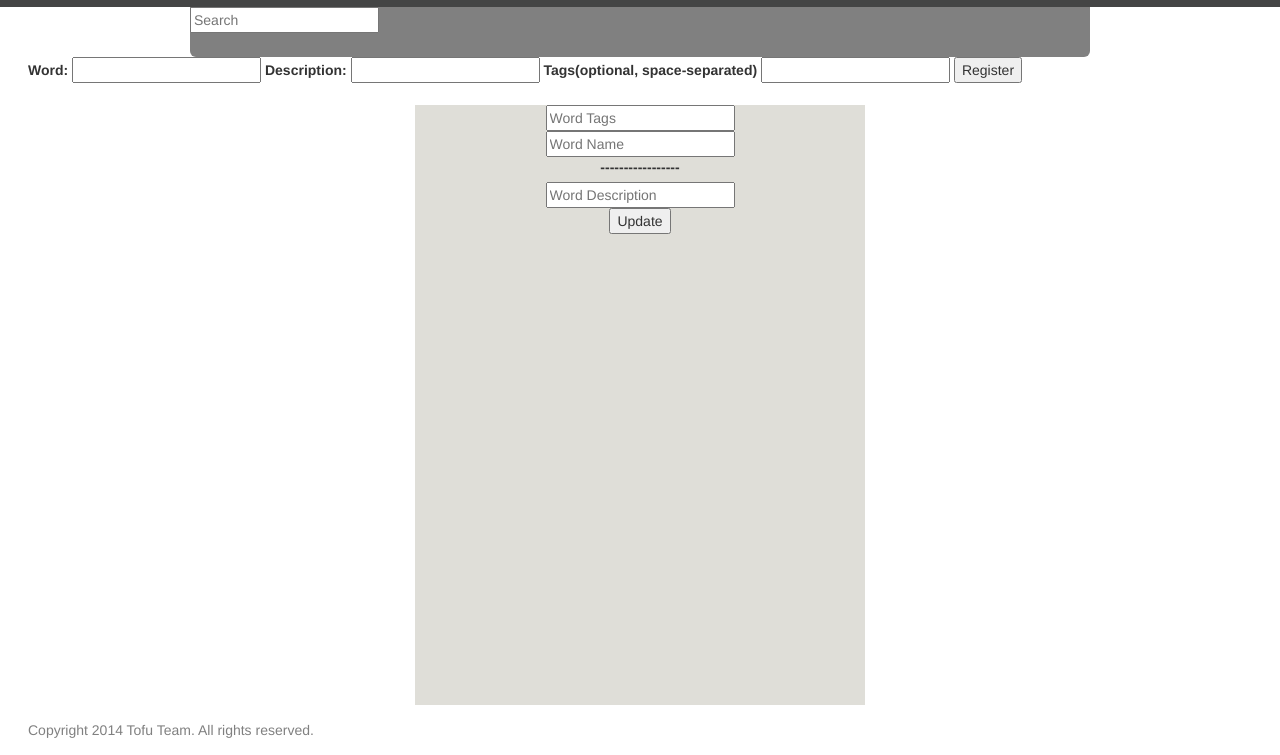
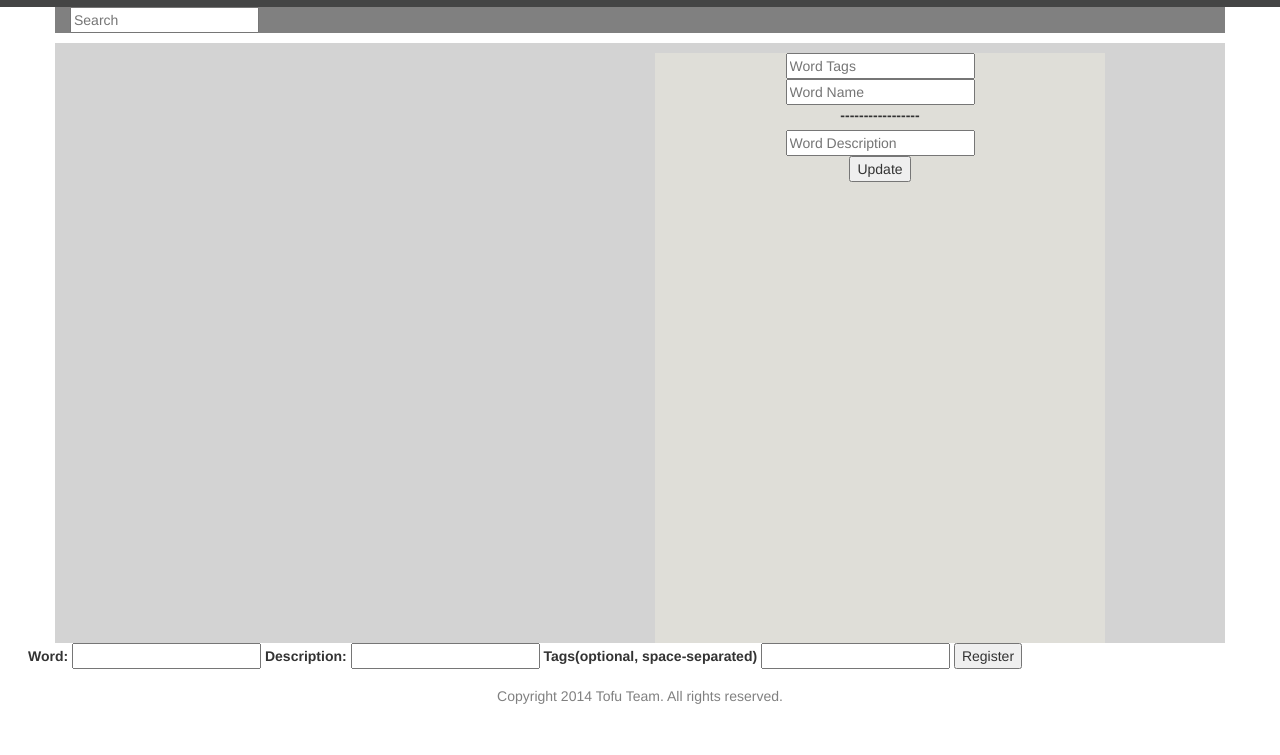
Before and after one commit to tomohiro-n/tofu, a plain HTML site: page public/index.html in a window 1280 px wide. Shown: the part 63-818 px from the top of the page. Drawn offline with nearby package versions, Linux system fonts and the light colour scheme; some packages are replaced by stand-ins of ours.

Commit message:
fix #34 ２カラムにしたよ

```diff
--- a/public/index.html
+++ b/public/index.html
@@ -24,14 +24,48 @@
 
 		<!-----searchー---->
 
-		<div id="search-area">
-			<!--word_search-->
-			<input ng-model="query" placeholder="Search">
-			</form>
+		<div class="container">
+			<div class="row">
+				<div class="col-sm-12" style="background:gray;">
+					<input ng-model="query" placeholder="Search"></form>
+				</div>
+			</div>
 		</div>
 
+		<!-----columnsー---->
+		<div ng-controller="tofuController">
+		<div class="container">
+			<div class="row">
+				<div class="col-sm-6" style="background:lightgray;">
+					<ul id="registered-words-list">
+						<li ng-repeat="word in words | filter:query">
+							<div ng-click="showWordDetail(word)"><a href="#" tooltip="{{word.word}}">{{word.word}}</a>: {{word.description}} (tags: {{word.tags}})</div>
+						</li>
+					</ul>
+				</div>
+
+				<div class="col-sm-6" style="background:lightgray;">
+					<div id="registered-words-detail">
+					<form ng-submit="updateWord()">
+						<input type="text" ng-model="registeredWordTags" ng-readonly="wordReadOnlyMode" ng-dblclick="editMode()" placeholder="Word Tags"><br/>
+						<input type="text" ng-model="registeredWordName" ng-readonly="wordReadOnlyMode" ng-dblclick="editMode()" placeholder="Word Name"><br/>
+						<label>-----------------</label><br/>
+						<input type="text" ng-model="registeredWordDescription" ng-readonly="wordReadOnlyMode" ng-dblclick="editMode()" placeholder="Word Description"><br/>
+						<input type="submit" value="Update"/>
+					</form>
+				</div>
+
+				</div>
+			</div>
+		</div>
+
+
+			<!--word_search-->
+
+
+
 		<!-----add_new_wordー---->
-		<div ng-controller="tofuController">
+
 			<div id="newWord">
 				<form ng-submit="registerNewWord()">
 					<label>Word:</label>
@@ -44,29 +78,9 @@
 				</form>
 			</div>
 
-
-			<div class = "frame">
-				<!-----left_column show registerd wordsー---->
-				<ul id="registered-words-list">
-					<li ng-repeat="word in words | filter:query">
-						<div ng-click="showWordDetail(word)"><a href="#" tooltip="{{word.word}}">{{word.word}}</a>: {{word.description}} (tags: {{word.tags}})</div>
-					</li>
-				</ul>
-
-				<!-----right columnー---->
-				<div id="registered-words-detail">
-					<form ng-submit="updateWord()">
-						<input type="text" ng-model="registeredWordTags" ng-readonly="wordReadOnlyMode" ng-dblclick="editMode()" placeholder="Word Tags"><br/>
-						<input type="text" ng-model="registeredWordName" ng-readonly="wordReadOnlyMode" ng-dblclick="editMode()" placeholder="Word Name"><br/>
-						<label>-----------------</label><br/>
-						<input type="text" ng-model="registeredWordDescription" ng-readonly="wordReadOnlyMode" ng-dblclick="editMode()" placeholder="Word Description"><br/>
-						<input type="submit" value="Update"/>
-					</form>
-				</div>
-			</div>
 		</div>
 
-		<footer id ="footer">
+		<footer class ="footer">
 		Copyright 2014 Tofu Team. All rights reserved.
 		</footer>
 
--- a/public/sass/screen.scss
+++ b/public/sass/screen.scss
@@ -140,10 +140,26 @@ div#registered-words-list,div#registered-words-detail{
 
 }
 
-footer{
+.footer{
 	display: table;
 	margin:auto;
 	height: 50px;
 	line-height:50px;
 	color: $main_text_color;
 }
+
+/*--------------------------------------------
+Common for the columns (new ver with Bootstrap)
+--------------------------------------------*/
+.row > .col-sm-6{
+	height: 600px;
+	vertical-align: middle;
+	background-color: $column_color;
+	border:1px solid $border_color;
+	margin-top:10px;
+	text-align: center;
+	display: table-cell;
+	overflow-y:scroll;
+  	top:0px;
+  	left:0px;
+}
```
Also changed, not shown: public/stylesheets/screen.css.
